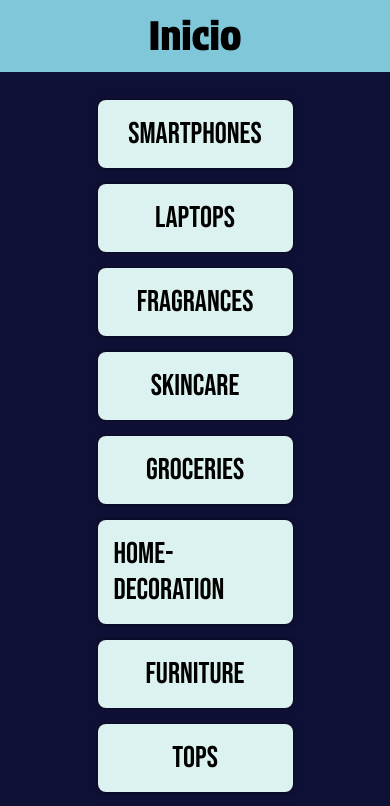
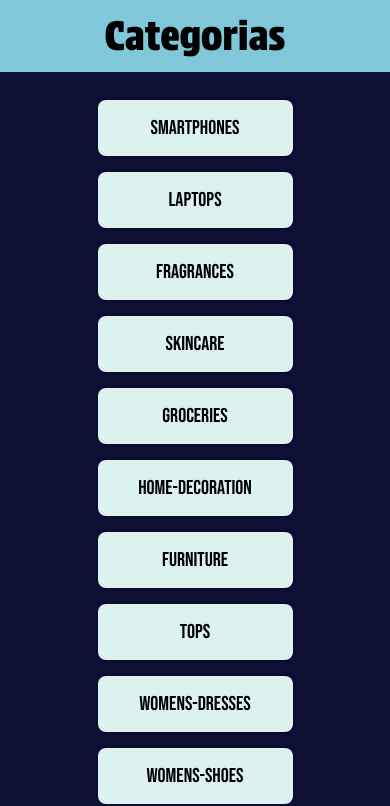
Before and after one commit to AlegreEmanuel/Desarrollo-de-apps-61300, a React Native app: screen /Home in a window 390 px wide. Shown: the top 806 px of the page. Built offline with nearby package versions, Linux system fonts and the light colour scheme.

Commit message:
DesafioAppNavegacion

```diff
--- a/App.js
+++ b/App.js
@@ -1,13 +1,9 @@
-import Home from './src/screens/home';
-import ItemListCategory from './src/screens/ItemListCategory';
-import { useState } from 'react';
 import { useFonts } from 'expo-font';
 import { fonts } from './src/global/fonts';
+import Navigator from './src/Navigation/Navigator';
 
 export default function App() {
 
-  const [currentScreen, setCurrentScreen] = useState('Home');
-  const [categorySelected, setCategorySelected] = useState('');
   const [fontsLoaded] = useFonts(fonts);
 
   if(!fontsLoaded){
@@ -15,31 +11,24 @@ export default function App() {
   }
 
 
+  return  <Navigator/>
 
-  const handleBackToHome = () => {
-    setCategorySelected('');
-    setCurrentScreen('Home');
-  };
-
-  const handleCategorySelected = (category) => {
-    setCategorySelected(category);
-    setCurrentScreen('ItemListCategory');
-  };
-
-
-  return (
-    <>
-      {currentScreen === 'Home' ? (
-        <Home setCategorySelected={handleCategorySelected} />
-      ) : (
-        <ItemListCategory
-          category={categorySelected}
-          onBack={handleBackToHome}
-        />
-      )}
-    </>
-  );
+}
 
 
 
-}
+
+
+
+
+
+/*<SafeAreaView style={{flex:1}}>
+    <StatusBar style="auto"/>
+
+    {productDetailId ? (<ItemDetails productDetailId={productDetailId} setProductDetailId={setProductDetailId} />) : categorySelected ? (
+        <ItemListCategory setCategorySelected={setCategorySelected} category={categorySelected} setProductDetailId={setProductDetailId}/>
+      ):(
+      <Home setCategorySelected={setCategorySelected}/>
+      )}
+
+  </SafeAreaView>*/
--- a/app.json
+++ b/app.json
@@ -3,7 +3,6 @@
     "name": "Desarrollo-de-apps-61300",
     "slug": "Desarrollo-de-apps-61300",
     "version": "1.0.0",
-    "orientation": "portrait",
     "icon": "./assets/icon.png",
     "userInterfaceStyle": "light",
     "splash": {
--- a/package.json
+++ b/package.json
@@ -11,6 +11,8 @@
   "dependencies": {
     "@expo/vector-icons": "^13.0.0",
     "@expo/webpack-config": "^19.0.0",
+    "@react-navigation/native": "^6.1.10",
+    "@react-navigation/native-stack": "^6.9.18",
     "expo": "~49.0.15",
     "expo-font": "^11.10.2",
     "expo-status-bar": "~1.6.0",
@@ -20,6 +22,8 @@
     "react": "18.2.0",
     "react-dom": "18.2.0",
     "react-native": "0.72.6",
+    "react-native-safe-area-context": "4.6.3",
+    "react-native-screens": "~3.22.0",
     "react-native-web": "~0.19.6",
     "stream": "^0.0.2",
     "zlib": "^1.0.5"
--- /dev/null
+++ b/src/Navigation/Navigator.js
@@ -0,0 +1,40 @@
+import { NavigationContainer } from "@react-navigation/native";
+import { createNativeStackNavigator } from "@react-navigation/native-stack";
+import Home from "../screens/home";
+import ItemListCategory from "../screens/ItemListCategory";
+import ItemDetail from "../screens/ItemDetail";
+import Header from "../components/Header";
+import allProducts from '../data/products.json';
+
+const Navigator = () => {
+  const Stack = createNativeStackNavigator();
+
+  return (
+    <NavigationContainer>
+      <Stack.Navigator
+        initialRouteName="Home"
+        screenOptions={({ route, navigation }) => ({
+          header: () => (
+            <Header
+              title={
+                route.name === "Home"
+                  ? "Categorias"
+                  : route.name === "ItemListCategory"
+                  ? route.params.category
+                  : allProducts.find((product) => product.id === route.params.id)?.title || "Detail"
+              }
+              showBackButton={route.name !== "Home"}
+              navigation={navigation}
+            />
+          ),
+        })}
+      >
+        <Stack.Screen name="Home" component={Home} />
+        <Stack.Screen name="ItemListCategory" component={ItemListCategory} />
+        <Stack.Screen name="ItemDetail" component={ItemDetail} />
+      </Stack.Navigator>
+    </NavigationContainer>
+  );
+};
+
+export default Navigator;
--- a/src/components/Categories.jsx
+++ b/src/components/Categories.jsx
@@ -1,14 +1,14 @@
-import { FlatList, Text, View } from "react-native";
+import { FlatList, View } from "react-native";
 import categories from '../data/Categories.json';
 import CategoryItem from "./CategoryItem";
 
-function Categories({setCategorySelected}) {
+function Categories({navigation}) {
     return(
         <View>
 
             <FlatList style={{marginTop: 20}}
                 data={categories}
-                renderItem={({item}) => <CategoryItem setCategorySelected={setCategorySelected} category={item}/>}
+                renderItem={({item}) => <CategoryItem navigation={navigation} category={item}/>}
                 keyExtractor={(category)=> category}
 
             />
--- a/src/components/CategoryItem.jsx
+++ b/src/components/CategoryItem.jsx
@@ -1,26 +1,28 @@
-import { Pressable, StyleSheet, Text } from "react-native";
+import { Pressable, StyleSheet, Text, useWindowDimensions } from "react-native";
 import Card from "./Card";
 
+const CategoryItem = ({category, navigation}) => {
+    const{width} = useWindowDimensions();
 
-const CategoryItem = ({category, setCategorySelected }) => {
   return (
         <Card style={{ borderBlockColor: 'black' }}>
-            <Pressable onPress={() => {
-                category && setCategorySelected(category);
-            }}>
-                <Text style={styles.text}>{category}</Text>
+      <Pressable onPress={() => navigation.navigate("ItemListCategory", {category})}>
+            <Text style={width < 400 ? styles.textMin : styles.text}>{category}</Text>
       </Pressable>
         </Card>
   );
 };
 
-
-
 export default CategoryItem;
 
 const styles = StyleSheet.create({
-    text:{
+  text: {
     fontSize: 30,
     fontFamily: 'Debil'
+  },
+  textMin:{
+    fontSize: 20,
+    fontFamily: 'Debil',
   }
+
 });
--- a/src/components/Header.jsx
+++ b/src/components/Header.jsx
@@ -1,31 +1,43 @@
-import { Text, View, StyleSheet } from "react-native";
+import React from "react";
+import { Text, View, StyleSheet, TouchableOpacity } from "react-native";
 import { colors } from "../global/colors";
+import { Ionicons } from "@expo/vector-icons";
 
-function Header({title}) {
-    return(
+function Header({ title, showBackButton, navigation }) {
+  return (
     <View style={styles.container}>
-            <Text style={styles.text}>
-                {title}
-            </Text>
+      {showBackButton && (
+        <TouchableOpacity
+          onPress={() => navigation.goBack()}
+          style={styles.backButton}
+        >
+          <Ionicons name="arrow-back" size={30} color="white" />
+        </TouchableOpacity>
+      )}
+      <Text style={styles.text}>{title}</Text>
     </View>
-    )
+  );
 }
 
 export default Header;
 
-
 const styles = StyleSheet.create({
   container: {
     backgroundColor: colors.blue_200,
-        width: '100%',
-        alignItems: 'center',
-        justifyContent: 'center',
-        paddingVertical:12,
-
+    width: "100%",
+    flexDirection: "row",
+    alignItems: "center",
+    justifyContent: "center",
+    paddingVertical: 12,
   },
 
-    text:{
+  text: {
     fontSize: 40,
-        fontFamily: 'Fuerte',
-    }
-})
+    fontFamily: "Fuerte",
+  },
+
+  backButton: {
+    position: "absolute",
+    left: 16,
+  },
+});
--- a/src/components/ProductItem.jsx
+++ b/src/components/ProductItem.jsx
@@ -1,12 +1,33 @@
-import { StyleSheet, Text } from "react-native";
+import { StyleSheet, Text, Image,useWindowDimensions, Pressable } from "react-native";
 import Card from "./Card";
+import { useEffect, useState } from "react";
 
-const ProductItem = ({product}) => {
+const ProductItem = ({product, navigation}) => {
+
+    const [isPortrait, setIsPortrait] = useState(true)
+    const [isLandscape,setIsLandscape] = useState(false)
+
+    const{width, height} = useWindowDimensions();
+
+    console.log(width,height)
+
+    useEffect(()=> {
+        if(height>width){
+            setIsPortrait(true)
+            setIsLandscape(false)
+        }else{
+            setIsPortrait(false)
+            setIsLandscape(true)
+        }
+    },[width,height])
 
     return(
-        <Card style={{borderBlockColor: 'black'}}>
-        <Text style={styles.text}>{product.title}</Text>
+        <Pressable onPress={()=> navigation.navigate("ItemDetail", {id: product.id})}>
+        <Card style={{ flexDirection: 'row', justifyContent: 'space-between'}}>
+        <Text style={width < 400 ? styles.textMin : styles.text}>{product.title}</Text>
+        <Image style={styles.image} source={{ uri: product.images[0] }} />
         </Card>
+        </Pressable>
     )
 }
 
@@ -14,7 +35,21 @@ export default ProductItem;
 
 const styles = StyleSheet.create({
     text:{
+        width: '70%',
         fontSize: 30,
         fontFamily: 'Debil'
-    }
+    },
+    textMin:{
+        width: '70%',
+        fontSize: 20,
+        fontFamily: 'Debil'
+    },
+    image: {
+        minWidth:90,
+        minHeight:90,
+
+        borderColor: 'black',
+        borderWidth: 2,
+        borderRadius: 15,
+      }
 });
--- a/src/components/Search.jsx
+++ b/src/components/Search.jsx
@@ -61,7 +61,7 @@ const styles = StyleSheet.create({
     input:{
         flexDirection: 'row',
         alignItems: 'center',
-        minWidth: '50%',
+        width: '100%',
         backgroundColor: '#000',
         borderRadius: 8,
         margin: 16,
--- /dev/null
+++ b/src/screens/ItemDetail.jsx
@@ -0,0 +1,104 @@
+import { Text, View, StyleSheet, Image } from "react-native";
+import React, { useEffect, useState } from "react";
+import allProducts from '../data/products.json';
+import { colors } from "../global/colors";
+
+const ItemDetail = ({navigation, route}) => {
+  const [product, setProduct] = useState(null);
+
+  const {id} = route.params;
+
+  useEffect(() => {
+    const productFound = allProducts.find((product) => product.id === id);
+    setProduct(productFound);
+  }, [id]);
+
+  return product ? (
+    <View style={styles.container}>
+
+            <View style={styles.container2}>
+            <View style={styles.container3}>
+                <View>
+                <Text style={styles.category}>Categoria: {product.category}</Text>
+                <Text style={styles.description}><strong>Descripción:</strong> {product.description}</Text>
+                <Text style={styles.rating}>{`Rating: ${product.rating}/5`}</Text>
+
+                </View>
+                <View >
+                <Image style={styles.image} source={{ uri: product.images[0] }} />
+                </View>
+                <Text style={styles.price}>{`Price: $${product.price}`}</Text>
+            </View>
+      </View>
+    </View>
+  ) : (
+    <Text> Cargando </Text>
+  );
+};
+
+export default ItemDetail;
+
+const styles = StyleSheet.create({
+  container: {
+    flex: 1,
+    backgroundColor: colors.blue_100,
+  },
+  container2:{
+    borderColor: 'black',
+    borderWidth: 5,
+    borderRadius: 10,
+    maxWidth:500,
+    marginHorizontal: 'auto',
+    marginVertical: 'auto',
+    backgroundColor: colors.blue_200
+  },
+
+  container3: {
+    flex: 1,
+    marginTop: 25,
+    paddingHorizontal: '5%',
+    alignItems: 'center',
+    marginBottom: 10,
+    maxWidth: '100%'
+
+  },
+  title: {
+    fontSize: 30,
+    fontFamily: 'Debil',
+    color: 'white',
+  },
+  category: {
+    fontSize: 28,
+    fontFamily: 'Fuerte',
+    marginBottom: 3,
+  },
+  rating: {
+    fontFamily: 'Debil',
+    fontSize: 20,
+    marginBottom: 8,
+  },
+
+  image: {
+    aspectRatio: 1,
+    height: 300,
+    width: 300,
+    resizeMode: 'cover',
+    borderColor: 'black',
+    borderWidth: 3,
+    borderRadius: 10,
+    marginTop: 2
+  },
+
+  description: {
+    fontFamily: 'Debil',
+    fontSize: 26,
+    marginBottom: 3,
+  },
+  price: {
+    textAlign: 'center',
+    fontFamily: 'Debil',
+    fontSize: 30,
+    fontWeight: 'bold',
+  },
+
+});
--- a/src/screens/ItemListCategory.jsx
+++ b/src/screens/ItemListCategory.jsx
@@ -1,21 +1,20 @@
-import { Text, View,FlatList, Pressable, StyleSheet } from "react-native";
+import { View,FlatList, StyleSheet } from "react-native";
 import Allproducts from "../data/products.json"
 import ProductItem from "../components/ProductItem";
 import Search from "../components/Search";
 import React, { useEffect, useState } from "react";
 import { colors } from "../global/colors";
-import {AntDesign} from '@expo/vector-icons';
 
 
-const ItemListCategory = ({category, onBack }) => {
+const ItemListCategory = ({navigation, route }) => {
 
     const [products, setProducts] = useState([])
     const [keyword, setKeyword] = useState("")
 
+    const {category} = route.params
+
 
     useEffect (() => {
-        console.log("Category:", category);
-        console.log("Keyword:", keyword);
         if(category){
             const products = Allproducts.filter(product =>
                 product.category === category &&
@@ -33,16 +32,13 @@ const ItemListCategory = ({category, onBack }) => {
 
         return(
             <View style={{flex:1, backgroundColor: colors.blue_200}}>
+
                 <View style={styles.header}>
                 <Search keyword={keyword} onSearch={setKeyword}/>
-                <Pressable onPress={onBack}>
-                    <AntDesign name="caretleft" size={25} color={'white'}/>
-                </Pressable>
                 </View>
-
                 <FlatList style={{marginTop: 30}}
                 data={products}
-                renderItem={({item})=> <ProductItem product={item}/>}
+                renderItem={({item})=> <ProductItem product={item} navigation={navigation}/>}
                 keyExtractor={(item)=> item.id}
                 />
 
@@ -61,6 +57,8 @@ const styles = StyleSheet.create({
         alignItems: 'center',
         justifyContent: 'space-between',
         paddingRight: '2%',
+        height: '7%',
+
 
 
 
--- a/src/screens/home.jsx
+++ b/src/screens/home.jsx
@@ -1,16 +1,14 @@
-import { View, StyleSheet } from "react-native";
-import Header from "../components/Header";
+import { View } from "react-native";
 import Categories from "../components/Categories";
 import { colors } from "../global/colors";
 
 
 
-function Home({ setCategorySelected }) {
+function Home({navigation}) {
     return (
         <View style={{ flex: 1}}>
         <View  style={{backgroundColor: colors.blue_400 }}>
-            <Header title={'Inicio'} />
-            <Categories setCategorySelected={setCategorySelected} />
+            <Categories navigation = {navigation}/>
         </View>
         </View>
     );
```
Also changed, not shown: 1 other file (tests, documents, lock files or other folders). Lines whose indentation alone changed are shown as unchanged.
